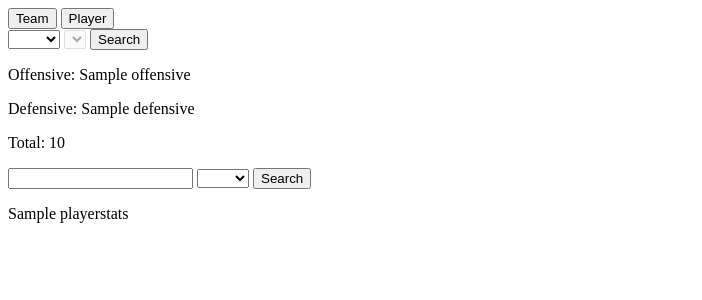
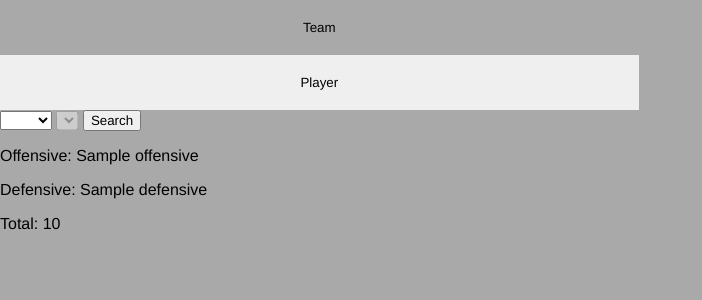
Before and after one commit to jpbonch/nbapredict, a Flask app: template templates/index.html in a window 1280 px wide. Shown: the top 300 px of the page, without its empty margins (0-702 px from the left). Run offline with Flask 2, Linux system fonts and the light colour scheme; the template is opened without the code that fills it: most values are stand-ins (such as "Sample title", 1, 10 or a date in 2020); lists and menus that the app fills with data are empty.

Commit message:
css styling

```diff
--- a/static/main.css
+++ b/static/main.css
@@ -0,0 +1,24 @@
+.tab {
+    width: 49.89%;
+    display: inline;
+    margin: 0;
+    border: 0;
+    padding-top: 20px;
+    padding-bottom: 20px;
+    outline: none;
+}
+
+*{
+  font-family: "Helvetica Neue", Helvetica, Arial, sans-serif
+}
+
+body{
+  background: darkgray;
+  margin: 0;
+}
+
+
+.tab:hover{
+  background-color: darkgray;
+  cursor: pointer;
+}
--- a/templates/index.html
+++ b/templates/index.html
@@ -4,12 +4,12 @@
 <head>
   <meta charset="utf-8">
   <title></title>
-  <link rel="stylesheet" href="main.css">
+  <link rel="stylesheet" href="static/main.css">
 </head>
 
 <body>
-  <button onclick='clickteamtab'>Team</button>
-  <button onclick=''>Player</button>
+  <button id='teamtabbutton' class='tab' onclick='clickteamtab()'>Team</button>
+  <button id='playertabbutton' class='tab' onclick='clickplayertab()'>Player</button>
 
 
 
@@ -65,6 +65,12 @@
     ]
     var teamselect = document.getElementById("team");
     teamselect.disabled = true;
+    var playertab = document.getElementById('playertab');
+    playertab.style.display = 'none';
+
+    var teamtabbutton = document.getElementById('teamtabbutton');
+    teamtabbutton.style.backgroundColor = 'darkgray';
+    var playertabbutton = document.getElementById('playertabbutton');
 
     function enableteamselector() {
       var form = document.getElementById("year");
@@ -116,8 +122,21 @@
     }
 
     function clickteamtab(){
-      playertab = document.getElementById('playertab');
+      var playertab = document.getElementById('playertab');
       playertab.style.display = 'none';
+      var teamtab = document.getElementById('teamtab');
+      teamtab.style.display = 'block';
+      teamtabbutton.style.backgroundColor = 'darkgray';
+      playertabbutton.style.backgroundColor = 'rgb(239, 239, 239)';
+    }
+
+    function clickplayertab(){
+      var playertab = document.getElementById('playertab');
+      playertab.style.display = 'block';
+      var teamtab = document.getElementById('teamtab');
+      teamtab.style.display = 'none';
+      teamtabbutton.style.backgroundColor = 'rgb(239, 239, 239)';
+      playertabbutton.style.backgroundColor = 'darkgray';
     }
   </script>
 </body>
```
